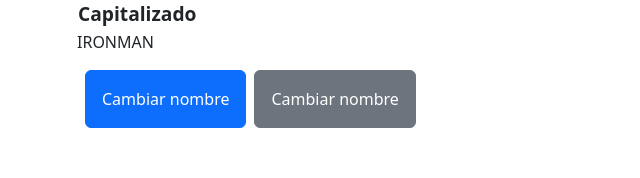
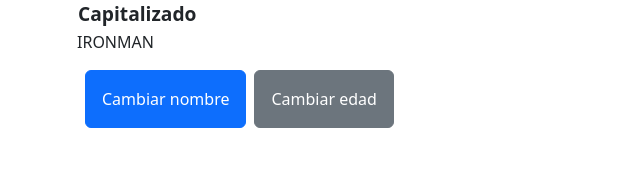
Before and after one commit to franciscosantiagoc/AngularProjectBases, an Angular app: page / in a window 1280 px wide. Shown: the part 323-501 px from the top of the page, without its empty margins (5-645 px from the left). Built offline with nearby package versions, Linux system fonts and the light colour scheme.

Commit message:
recapitulando event binding

```diff
--- a/src/app/components/heroes/hero/hero.component.html
+++ b/src/app/components/heroes/hero/hero.component.html
@@ -15,7 +15,7 @@
     <dd>{{capitalizeName}}</dd>
   </dl>
 
-  <button class="btn btn-primary p-3 mx-2">Cambiar nombre</button>
-  <button class="btn btn-secondary p-3">Cambiar nombre</button>
+  <button class="btn btn-primary p-3 mx-2" (click)="changeHero()">Cambiar nombre</button>
+  <button class="btn btn-secondary p-3" (click)="changeAge()">Cambiar edad</button>
 
 </div>
--- a/src/app/components/heroes/hero/hero.component.ts
+++ b/src/app/components/heroes/hero/hero.component.ts
@@ -17,4 +17,12 @@
     return `${this.name} tiene ${this.age} años`;
   }
 
+  changeHero(): void {
+    this.name = 'Robert Downie Junior';
+  }
+
+  changeAge(): void {
+    this.age = 28;
+  }
+
 }
```
